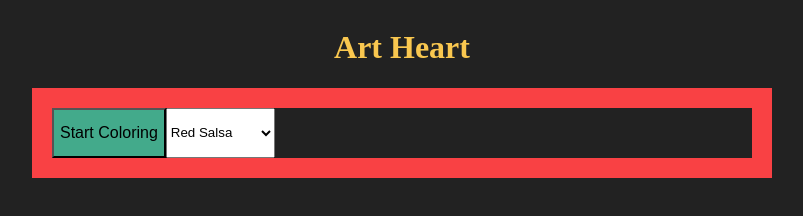
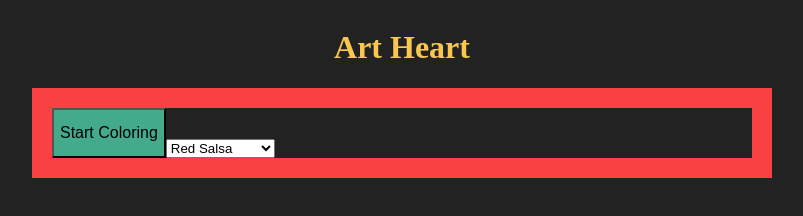
Before and after one commit to mcherry000/art-heart, a website: page index.html in a window 1280 px wide. Shown: the whole page, without its empty margins (238-1041 px from the left). Drawn offline with Linux system fonts and the light colour scheme.

Commit message:
feat: deployed app

```diff
--- a/style.css
+++ b/style.css
@@ -26,6 +26,9 @@ button {
   font-size: medium;
   align-self: flex-start;
 }
+select {
+  align-self: flex-end;
+}
 td {
   height: 50px;
   width: 50px;
```
